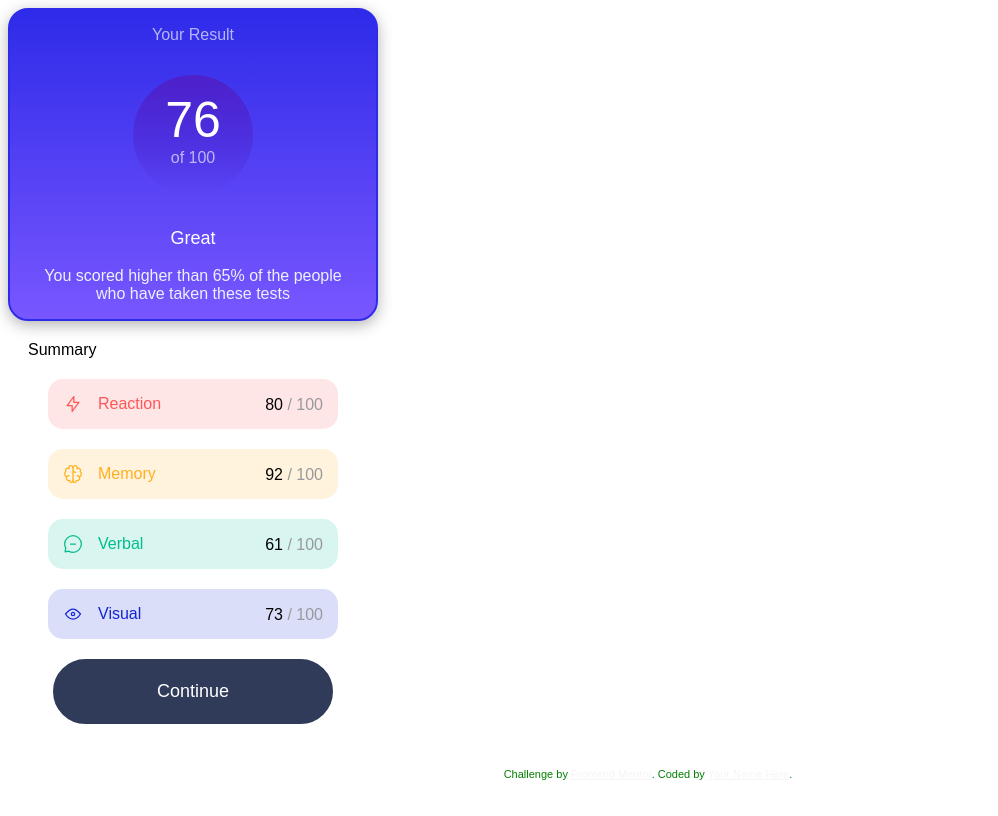
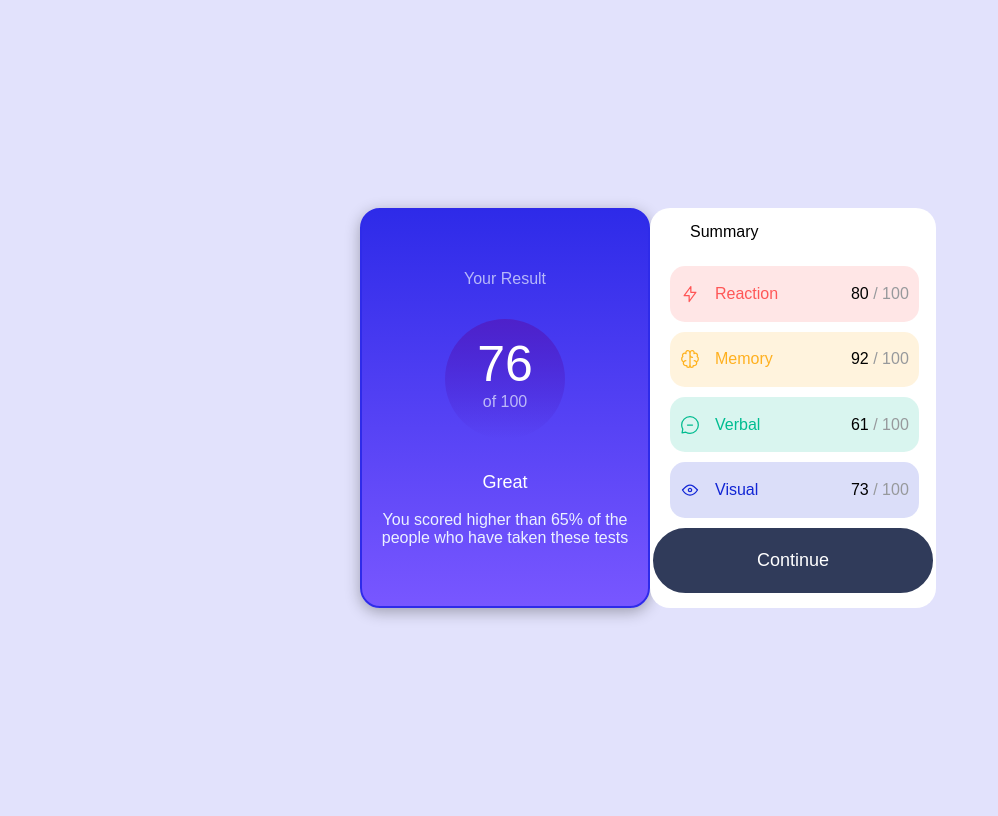
Before and after one commit to Eleniyancode/result-summary-page, a plain HTML site: page index.html in a window 1280 px wide. Shown: the whole page, without its empty margins (0-998 px from the left). Drawn offline with Linux system fonts and the light colour scheme.

Commit message:
completed the desktop view

```diff
--- a/index.html
+++ b/index.html
@@ -27,10 +27,15 @@
 
     <section class="middle-section">Summary</section>
     <section class="down-section">
+      <section class="middle-section desktop desktop-summary">Summary</section>
       <div class="reaction"><img src="./assets/images/icon-reaction.svg" alt="reaction"> <span class="reaction-text">Reaction</span> <span class="score">80  <span class="total">/ 100</span> </span></div>
       <div class="memory"> <img src="./assets/images/icon-memory.svg" alt="memory-icon"> <span class="memory-text">Memory</span> <span class="score">92  <span class="total">/ 100</span></span></div>
       <div class="verbal"> <img src="./assets/images/icon-verbal.svg" alt="verbal-icon"> <span class="verbal-text">Verbal</span> <span class="score">61  <span class="total">/ 100</span></span></div>
       <div class="visual"> <img src="./assets/images/icon-visual.svg" alt=" Visual-icon"> <span class="visual-text">Visual</span> <span class="score">73  <span class="total">/ 100</span></span></div>
+      <section class="section-button desktop">
+        <button>Continue</button>
+      </section>
+
     </section>
     <section class="section-button">
       <button>Continue</button>
@@ -38,12 +43,12 @@
 
   </div>
 
-  <footer>
+  <!-- <footer>
     <div class="attribution">
       Challenge by <a href="https://www.frontendmentor.io?ref=challenge" target="_blank">Frontend Mentor</a>.
       Coded by <a href="#">Your Name Here</a>.
     </div>
-  </footer>
+  </footer>   -->
 
 </body>
 </html>
--- a/style.css
+++ b/style.css
@@ -11,13 +11,13 @@ body {
 .container {
   display: grid;
   gap: 20px;
-  max-width: 370px;
+  width: 100%;
+  height: 100vh;
 
 
 }
 
 .top-section {
-
   display: flex;
   flex-direction: column;
   justify-content: center;
@@ -160,8 +160,11 @@ button:hover {
   background-color: hsla(224, 30%, 27%, 0.6);
   cursor: pointer;
 }
+.desktop {
+  display: none;
+}
 
-footer {
+/* footer {
   color: green;
   text-align: center;
   padding: 20px 0;
@@ -175,4 +178,60 @@ footer {
 }
 .attribution a {
   color: whitesmoke;
+} */
+
+@media (min-width: 40em) {
+  body {
+    display: flex;
+    flex-direction: column;
+    justify-content: center;
+    align-items: center;
+    background-color: rgb(226, 226, 252);
+  }
+  .middle-section {
+    display: none;
+  }
+  .section-button {
+    display: none;
+  }
+  .container {
+  display: flex;
+  /* border: 2px solid brown; */
+  height: 400px;
+  width: 45%;
+  gap: 0px;
+
+  }
+
+  .top-section {
+    width: 50%;
+  }
+
+  .desktop {
+    display: block;
+  }
+
+  .desktop-summary {
+    margin-top: 15px;
+    margin-left: 20px;
+  }
+
+  .down-section {
+    gap: 10px;
+    /* border: 2px solid brown; */
+    width: 50%;
+    background-color: white;
+    border-radius: 20px;
+  }
+
+  .down-section > div {
+    padding: 10px;
+    width: 80%;
+    margin-inline: 20px;
+  }
+
+  .score {
+    justify-content: flex-end;
+    align-self: auto;
+  }
 }
```
